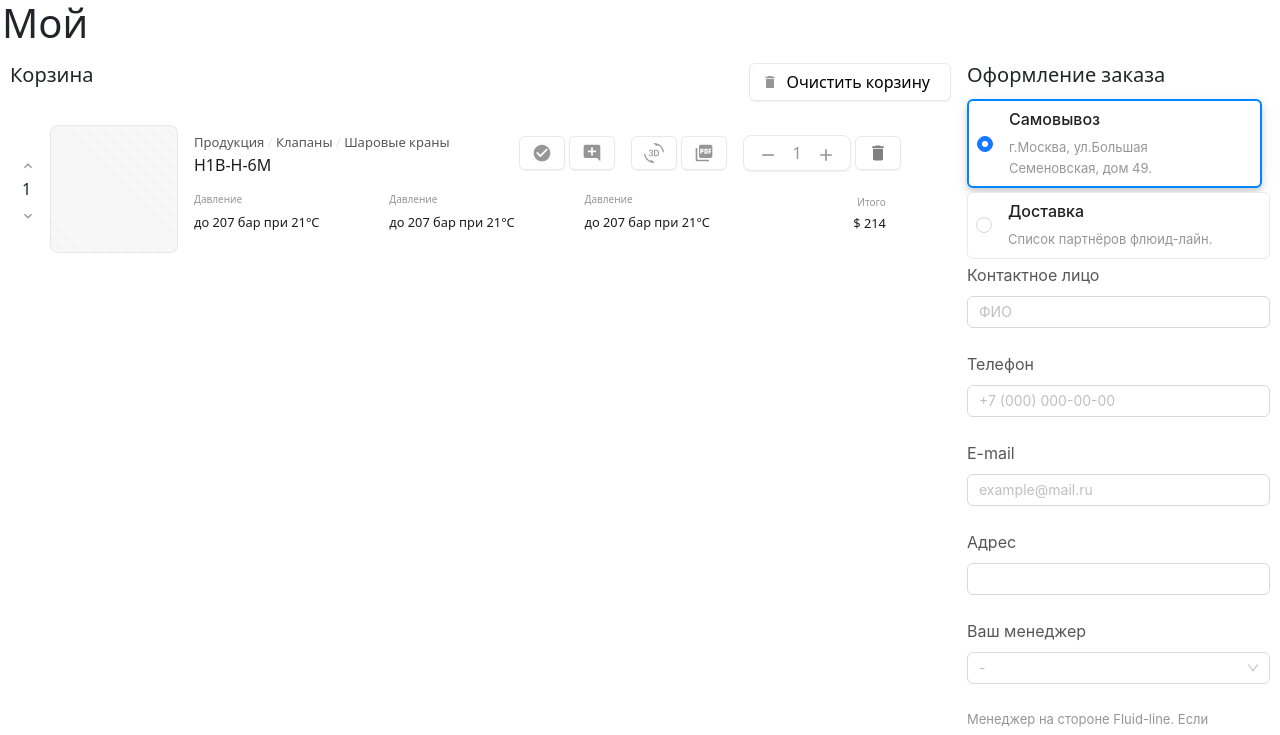
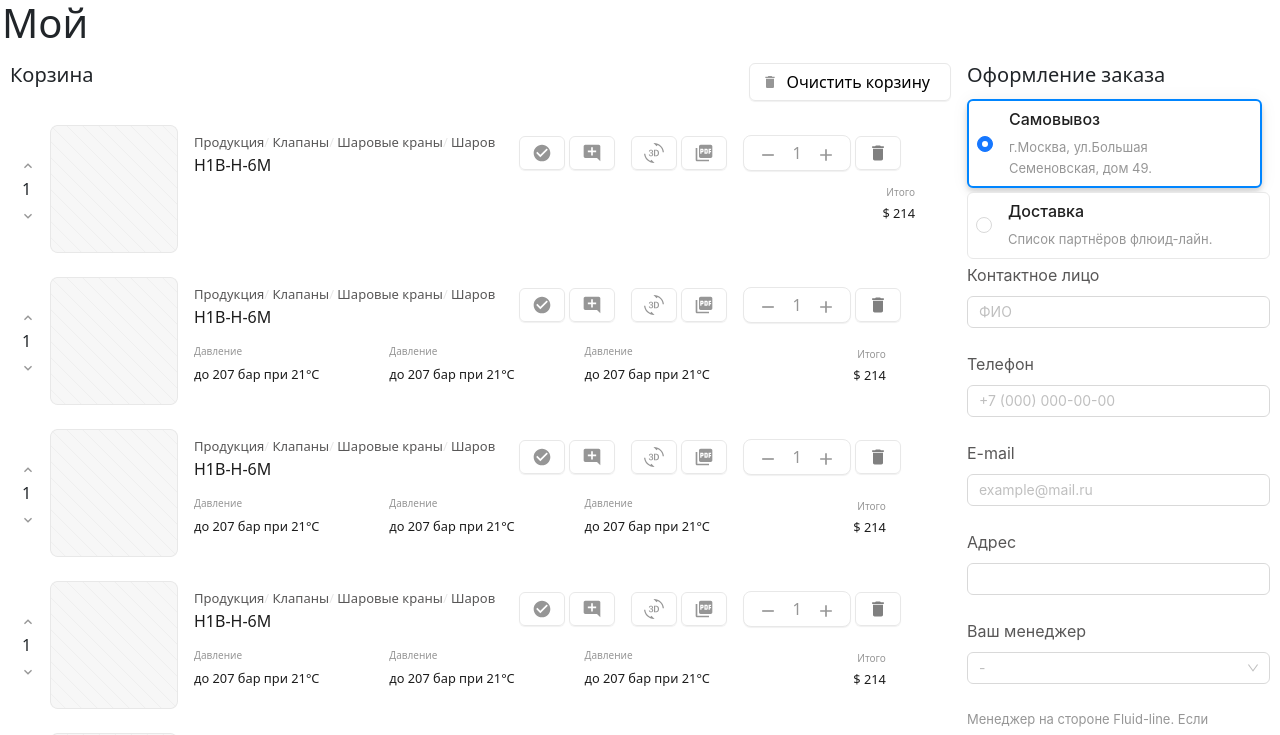
Before and after one commit to picus23/any-web-components, a Next.js app: page /encoding in a window 1280 px wide. Shown: the part 980-1715 px from the top of the page. Built offline with nearby package versions, Linux system fonts and the light colour scheme.

Commit message:
edit btns

```diff
--- a/components/breadСrumbs/BreadCrumbs.tsx
+++ b/components/breadСrumbs/BreadCrumbs.tsx
@@ -9,16 +9,16 @@ interface BreadCrumbsProps {
 }
 
 const BreadCrumbs: FC<BreadCrumbsProps> = ({ list, route }) => {
-    return <>
+    return <div style={{overflow:'hidden',overflowX:'scroll',whiteSpace:'nowrap'}}>
         {
             list.map(({ title, id, url }, index) => {
-                return <span key={id} style={{color:'#E8E8E8',fontSize:'13px'}}>
+                return <span key={id} style={{color:'#E8E8E8',fontSize:'13px',display:'inline-block'}}>
                     {index != 0 ? ' / ' : ''}
                     <Link className="text-decoration-none" style={{color:'#585757'}} href={route ? route(url) : url}>{title}</Link>
                 </span>
             })
         }
-    </>
+    </div>
 }
 
 export default BreadCrumbs;
--- a/components/cartItem/CartItem.tsx
+++ b/components/cartItem/CartItem.tsx
@@ -22,7 +22,7 @@ interface encoding {
 
 interface CartItemProps {
     pagetitle: string,
-    props: encoding[],
+    props?: encoding[],
     breadCrumbs: IBreadСrumbs[],
     breadCrumbsRoute?: (url: string) => string,
     imgUrl: string,
@@ -57,8 +57,7 @@ const CartItem: FC<CartItemProps> = ({ BasketButton, props, btn_style, breadCrum
         <div className="d-flex flex-column flex-grow-1 ms-3 gap-2 py-1">
             <div className="row">
                 <div className="col-5">
-                    <BreadCrumbs list={breadCrumbs} route={breadCrumbsRoute}/>
-                    <br />
+                    <BreadCrumbs list={breadCrumbs} route={breadCrumbsRoute} />
                     <span className="font-size-20 fw-500">{pagetitle}</span>
                 </div>
                 <div className="d-flex col gap-3">
@@ -77,16 +76,18 @@ const CartItem: FC<CartItemProps> = ({ BasketButton, props, btn_style, breadCrum
             </div>
 
             <div className="row">
-                {
+                {props ?
                     props.map(el => {
                         return <div className="col-3">
                             <span className="font-size-13">{el.title}</span> <br />
                             <span className="font-size-16-black fw-500">{el.value}</span>
                         </div>
 
-                    })
+                    }) : false
                 }
-                <div className="d-flex flex-column col-2 justify-content-end align-items-end mr-2">
+                <div className={props
+                    ? "d-flex flex-column col-2 justify-content-end align-items-end mr-2"
+                    : "d-flex flex-column justify-content-end align-items-end pe-5"}>
                     <span className="font-size-13 mb-1">Итого</span>
                     <span className="font-size-16-black fw-500">$ {price}</span>
                 </div>
--- a/components/encoding/EncodingOrder.tsx
+++ b/components/encoding/EncodingOrder.tsx
@@ -4,14 +4,15 @@ import { FC } from 'react'
 interface EncodingOrderProps {
     title?: string,
     subtitle?: string,
+    name?: string,
     value?: number,
     checked?: boolean,
 }
 
-const EncodingOrder: FC<EncodingOrderProps> = ({ title, subtitle, value }) => {
+const EncodingOrder: FC<EncodingOrderProps> = ({ title, subtitle, value,name }) => {
     return <>
         <Radio className='d-flex gap-2 rounded-2 p-2 my-1 order '
-            value={value} name='1'>
+            value={value ?? 1} name={name ?? '1'}>
             <div className="d-flex flex-column justify-content-center align-items-start">
                 <h6 style={{ fontSize: '16px', fontWeight: '500' }}>{title}</h6>
                 <span style={{ fontSize: '13px', color: '#969696' }}>{subtitle}</span>
--- a/components/navbar/TempNavbar.tsx
+++ b/components/navbar/TempNavbar.tsx
@@ -13,7 +13,7 @@ interface TempNavbarProps {
     basketCounter: number,
 }
 
-const TempNavbar: FC<TempNavbarProps> = ({ catalog, hook, onBasket, onLogin, onFavorite }) => {
+const TempNavbar: FC<TempNavbarProps> = ({ catalog, hook, onBasket, onLogin, onFavorite, basketCounter }) => {
     return <div ref={hook} className="p-3 sticky-top zindex-offcanvas bg-white header-shadow border-bottom">
 
         <div className="row align-items-center mb-3">
@@ -133,7 +133,7 @@ const TempNavbar: FC<TempNavbarProps> = ({ catalog, hook, onBasket, onLogin, onF
                         counterPosition="right"
                         icon={<MdShoppingCart size={24} fill={'#969696'} />}
                         btn_style="btn-outline-secondary"
-                        counter={0}>
+                        counter={basketCounter}>
                         Корзина
                     </Button>
                 </div>
--- a/pages/encoding/index.tsx
+++ b/pages/encoding/index.tsx
@@ -81,6 +81,21 @@ const links = [
         'title': 'Шаровые краны',
         'url': 'Шаровые краны',
     },
+    {
+        'id': 3,
+        'title': 'Шаровые краны',
+        'url': 'Шаровые краны',
+    },
+    {
+        'id': 3,
+        'title': 'Шаровые краны',
+        'url': 'Шаровые краны',
+    },
+    {
+        'id': 3,
+        'title': 'Шаровые краны',
+        'url': 'Шаровые краны',
+    },
 ]
 
 const props = [
@@ -120,6 +135,7 @@ export default function () {
             <EncodingWrapper>
                 <div className="d-flex">
                     <div className="d-flex flex-column w-75 p-2">
+
                         <div className="d-flex justify-content-between mb-4">
                             <h5>Корзина</h5>
                             <Button
@@ -127,7 +143,129 @@ export default function () {
                                 icon={<MdDelete fill="#969696" />}
                                 btn_style="btn-outline-secondary">Очистить корзину</Button>
                         </div>
+
+                        {/* CartItem */}
                         <div className="d-flex flex-column gap-4">
+                            <CartItem
+                                index={1}
+                                imgUrl="/kit/cart_item.png"
+                                breadCrumbs={links}
+                                price={214}
+                                // props={props}
+                                count={3}
+                                pagetitle={"H1B-H-6M"}
+                                BasketButton={<>
+                                    <ButtonGrayAddRemove
+                                        btn_class="btn-outline-secondary"
+                                        counter={1}
+                                        onClickRemove={() => alert('Click')}
+                                        onClickAdd={() => alert('Click')}
+                                    />
+                                    <Button
+                                        onClick={() => alert('Click')}
+                                        icon={<MdDelete size={20}
+                                            fill={'gray'} />}
+                                        btn_style="btn-outline-secondary"
+                                    />
+                                </>
+                                }
+                            />
+                            <CartItem
+                                index={1}
+                                imgUrl="/kit/cart_item.png"
+                                breadCrumbs={links}
+                                price={214}
+                                props={props}
+                                count={3}
+                                pagetitle={"H1B-H-6M"}
+                                BasketButton={<>
+                                    <ButtonGrayAddRemove
+                                        btn_class="btn-outline-secondary"
+                                        counter={1}
+                                        onClickRemove={() => alert('Click')}
+                                        onClickAdd={() => alert('Click')}
+                                    />
+                                    <Button
+                                        onClick={() => alert('Click')}
+                                        icon={<MdDelete size={20}
+                                            fill={'gray'} />}
+                                        btn_style="btn-outline-secondary"
+                                    />
+                                </>
+                                }
+                            />
+                            <CartItem
+                                index={1}
+                                imgUrl="/kit/cart_item.png"
+                                breadCrumbs={links}
+                                price={214}
+                                props={props}
+                                count={3}
+                                pagetitle={"H1B-H-6M"}
+                                BasketButton={<>
+                                    <ButtonGrayAddRemove
+                                        btn_class="btn-outline-secondary"
+                                        counter={1}
+                                        onClickRemove={() => alert('Click')}
+                                        onClickAdd={() => alert('Click')}
+                                    />
+                                    <Button
+                                        onClick={() => alert('Click')}
+                                        icon={<MdDelete size={20}
+                                            fill={'gray'} />}
+                                        btn_style="btn-outline-secondary"
+                                    />
+                                </>
+                                }
+                            />
+                            <CartItem
+                                index={1}
+                                imgUrl="/kit/cart_item.png"
+                                breadCrumbs={links}
+                                price={214}
+                                props={props}
+                                count={3}
+                                pagetitle={"H1B-H-6M"}
+                                BasketButton={<>
+                                    <ButtonGrayAddRemove
+                                        btn_class="btn-outline-secondary"
+                                        counter={1}
+                                        onClickRemove={() => alert('Click')}
+                                        onClickAdd={() => alert('Click')}
+                                    />
+                                    <Button
+                                        onClick={() => alert('Click')}
+                                        icon={<MdDelete size={20}
+                                            fill={'gray'} />}
+                                        btn_style="btn-outline-secondary"
+                                    />
+                                </>
+                                }
+                            />
+                            <CartItem
+                                index={1}
+                                imgUrl="/kit/cart_item.png"
+                                breadCrumbs={links}
+                                price={214}
+                                props={props}
+                                count={3}
+                                pagetitle={"H1B-H-6M"}
+                                BasketButton={<>
+                                    <ButtonGrayAddRemove
+                                        btn_class="btn-outline-secondary"
+                                        counter={1}
+                                        onClickRemove={() => alert('Click')}
+                                        onClickAdd={() => alert('Click')}
+                                    />
+                                    <Button
+                                        onClick={() => alert('Click')}
+                                        icon={<MdDelete size={20}
+                                            fill={'gray'} />}
+                                        btn_style="btn-outline-secondary"
+                                    />
+                                </>
+                                }
+                            />
                             <CartItem
                                 index={1}
                                 imgUrl="/kit/cart_item.png"
@@ -153,18 +291,23 @@ export default function () {
                                 }
                             />
                         </div>
+
                     </div>
-                    <div className="d-flex flex-column p-2 w-25">
+
+                    {/* Форма */}
+                    <div className="d-flex flex-column p-2 w-25 position-sticky" style={{top:'200px',zIndex:'10'}}>
                         <h5>Оформление заказа</h5>
                         <Radio.Group name="radiogroup" defaultValue={1}>
                             <EncodingOrder
                                 value={1}
                                 title="Самовывоз"
-                                subtitle="г.Москва, ул.Большая Семеновская, дом 49." />
+                                subtitle="г.Москва, ул.Большая Семеновская, дом 49."
+                            />
                             <EncodingOrder
                                 value={2}
                                 title="Доставка"
-                                subtitle="Список партнёров флюид-лайн." />
+                                subtitle="Список партнёров флюид-лайн."
+                            />
                         </Radio.Group>
                         <div className="">
                             <Form layout="vertical">
@@ -194,7 +337,9 @@ export default function () {
                             </Form>
                         </div>
                     </div>
+
                 </div>
+
             </EncodingWrapper>
         </div>
         <br />
```
